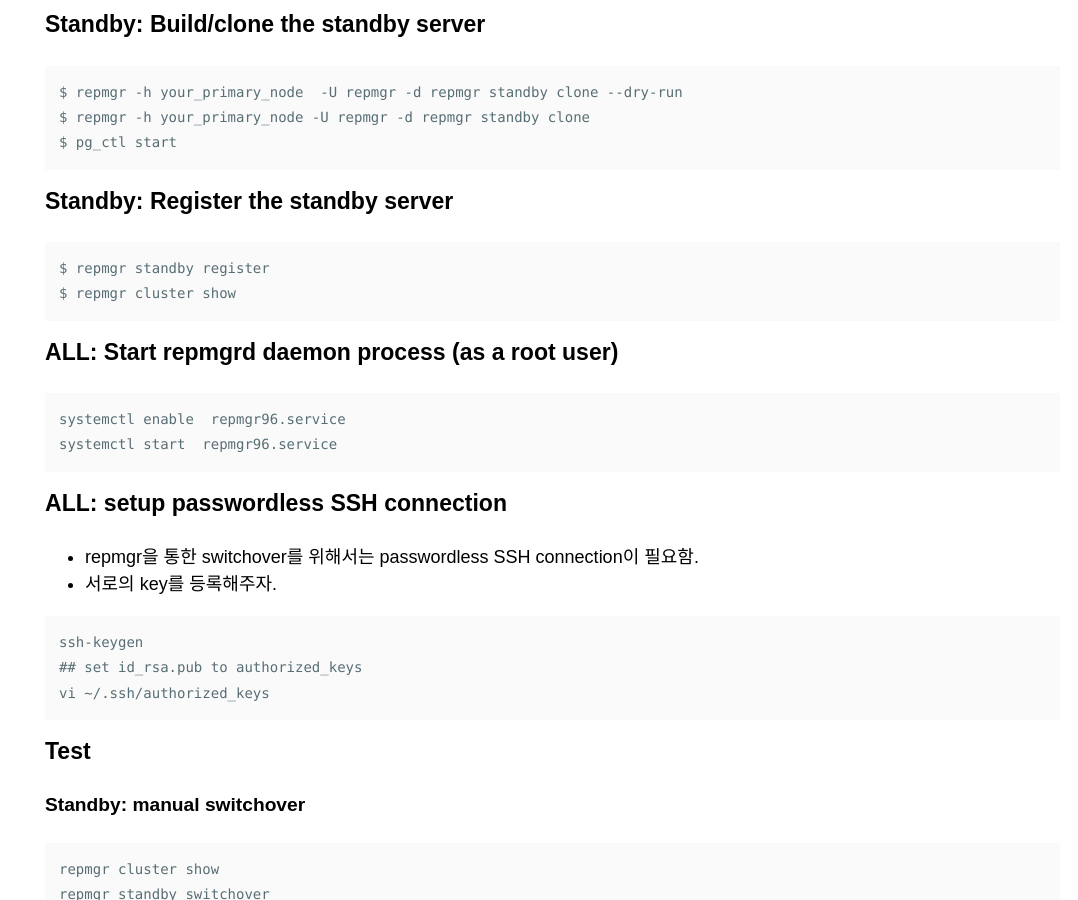
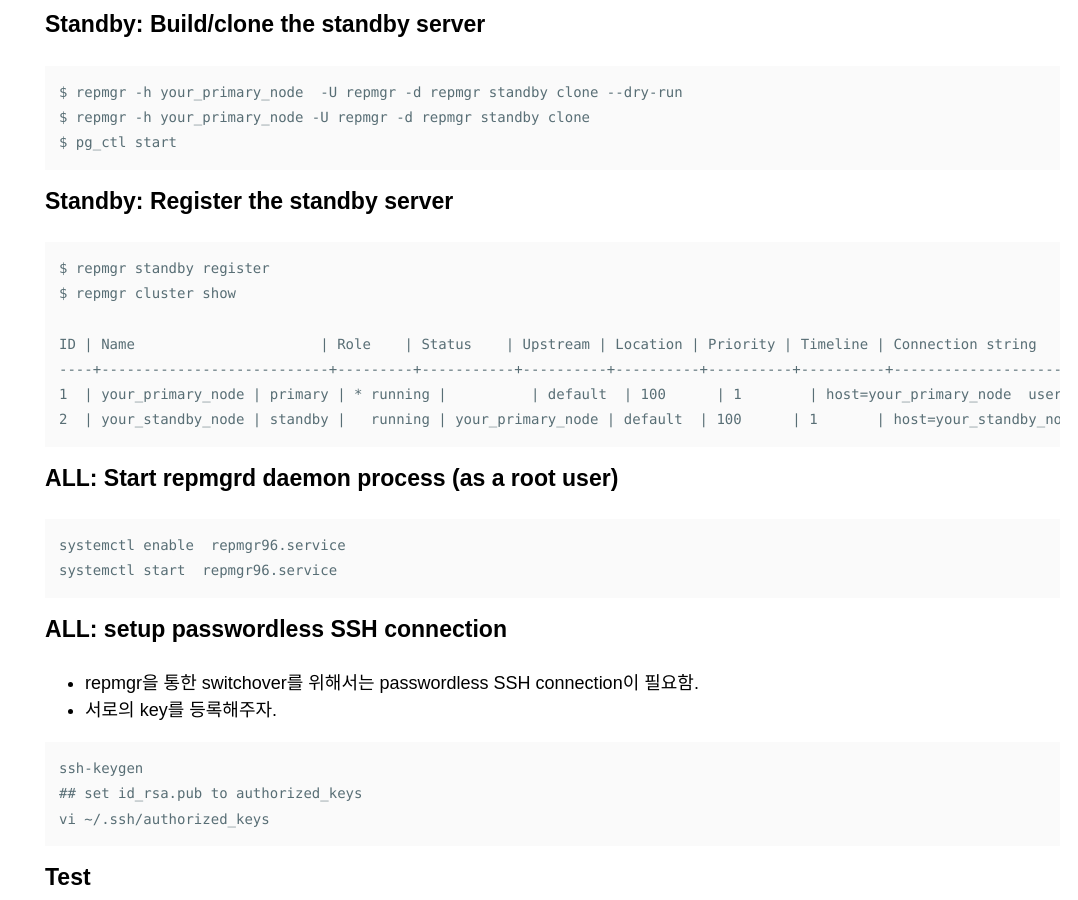
Before and after one commit to minsql/minsql.github.io, a Jekyll site: the page built from _posts/blog/2020-07-15-postgresql-HA-repmgr.md, in a window 1280 px wide and 900 px high, scrolled down 7414 px. Shown: the whole window, without its empty margins (202-1280 px from the left). Built offline with Jekyll 4.4.1, drawn with Linux system fonts in a browser that asks for light colours; nearby versions of some CDN libraries; some web fonts are replaced; comment, search, counter and statistics services are not loaded.

Commit message:
Update 2020-07-15-postgresql-HA-repmgr.md

````diff
--- a/_posts/blog/2020-07-15-postgresql-HA-repmgr.md
+++ b/_posts/blog/2020-07-15-postgresql-HA-repmgr.md
@@ -226,6 +226,11 @@ $ pg_ctl start
 ```
 $ repmgr standby register
 $ repmgr cluster show
+
+ID | Name                      | Role    | Status    | Upstream | Location | Priority | Timeline | Connection string
+----+---------------------------+---------+-----------+----------+----------+----------+----------+-----------------------------------------------------------------------------
+1  | your_primary_node | primary | * running |          | default  | 100      | 1        | host=your_primary_node  user=repmgr dbname=repmgr connect_timeout=2
+2  | your_standby_node | standby |   running | your_primary_node | default  | 100      | 1       | host=your_standby_node  user=repmgr dbname=repmgr connect_timeout=2
 ```
 
 ### ALL: Start repmgrd daemon process (as a root user)
````
